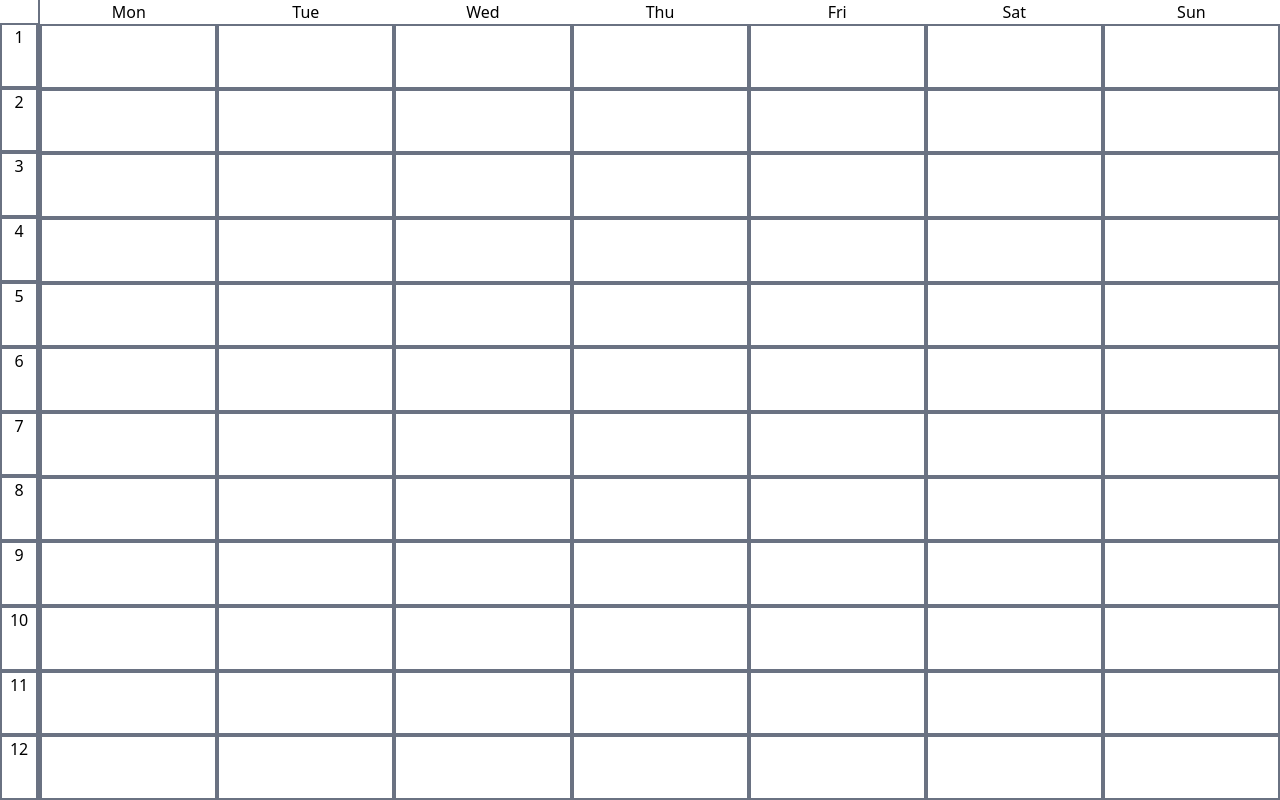
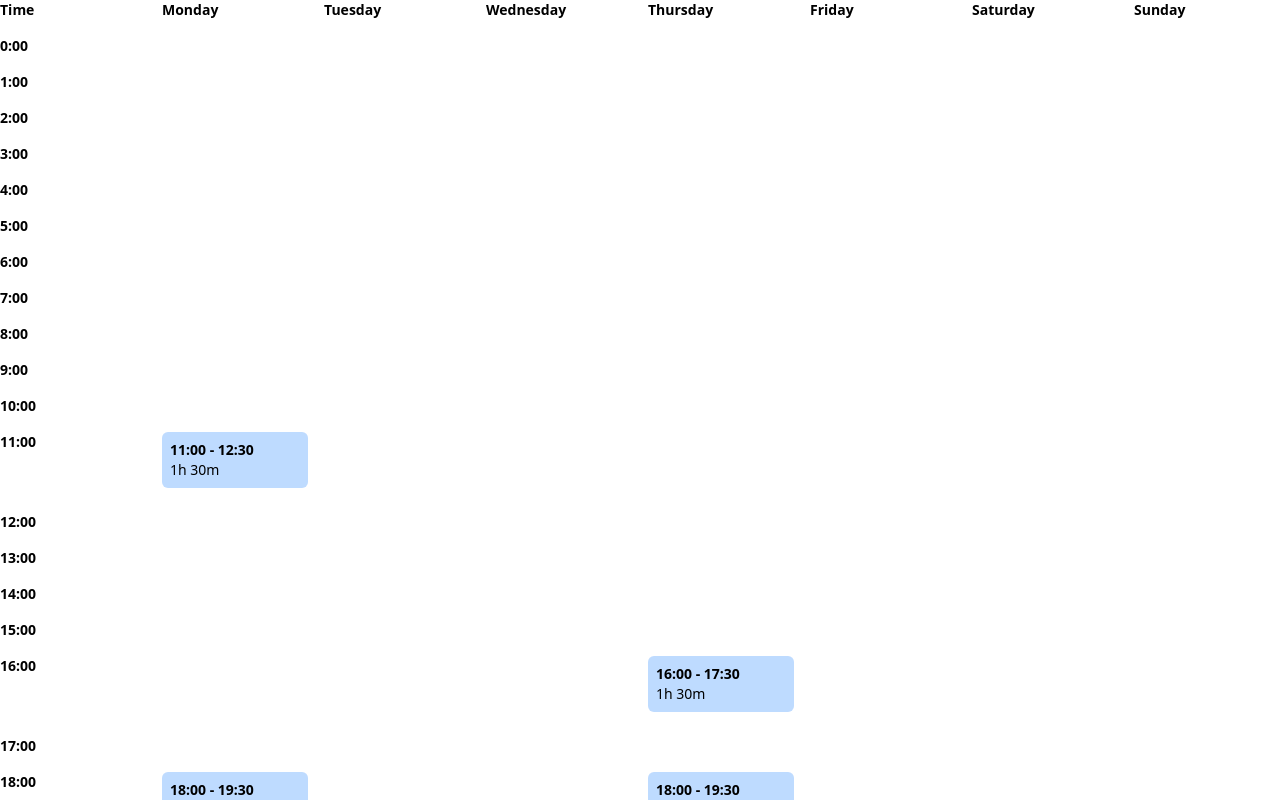
Before and after one commit to LucaBazzea/roll_call, a SvelteKit app in the folder client/: page /gym/schedule in a window 1280 px wide. Shown: the top 800 px of the page. Built offline with nearby package versions, Linux system fonts and the light colour scheme.

Commit message:
DIY calendar

```diff
--- a/client/src/routes/gym/schedule/+page.svelte
+++ b/client/src/routes/gym/schedule/+page.svelte
@@ -14,127 +14,43 @@
 		sat: [],
 		sun: []
 	};
+
+	function formatTime(time) {
+		const [hours, minutes] = time.split(':');
+		return `${parseInt(hours)}:${minutes}`;
+	}
+
+	function getDuration(start, end) {
+		const [startHours, startMinutes] = start.split(':').map(Number);
+		const [endHours, endMinutes] = end.split(':').map(Number);
+		const durationMinutes = endHours * 60 + endMinutes - (startHours * 60 + startMinutes);
+		return `${Math.floor(durationMinutes / 60)}h ${durationMinutes % 60}m`;
+	}
 </script>
 
-<div class="flex h-screen flex-row text-center">
-	<div class="flex w-12 flex-col border-r-2 border-gray-500">
-		<div class="h-[300px]"></div>
-		<div class="size-full border-2 border-gray-500">1</div>
-		<div class="size-full border-2 border-gray-500">2</div>
-		<div class="size-full border-2 border-gray-500">3</div>
-		<div class="size-full border-2 border-gray-500">4</div>
-		<div class="size-full border-2 border-gray-500">5</div>
-		<div class="size-full border-2 border-gray-500">6</div>
-		<div class="size-full border-2 border-gray-500">7</div>
-		<div class="size-full border-2 border-gray-500">8</div>
-		<div class="size-full border-2 border-gray-500">9</div>
-		<div class="size-full border-2 border-gray-500">10</div>
-		<div class="size-full border-2 border-gray-500">11</div>
-		<div class="size-full border-2 border-gray-500">12</div>
-	</div>
-	<div id="mon" class="flex w-1/6 flex-col">
-		<h1>Mon</h1>
-		<div class="size-full border-2 border-gray-500"></div>
-		<div class="size-full border-2 border-gray-500"></div>
-		<div class="size-full border-2 border-gray-500"></div>
-		<div class="size-full border-2 border-gray-500"></div>
-		<div class="size-full border-2 border-gray-500"></div>
-		<div class="size-full border-2 border-gray-500"></div>
-		<div class="size-full border-2 border-gray-500"></div>
-		<div class="size-full border-2 border-gray-500"></div>
-		<div class="size-full border-2 border-gray-500"></div>
-		<div class="size-full border-2 border-gray-500"></div>
-		<div class="size-full border-2 border-gray-500"></div>
-		<div class="size-full border-2 border-gray-500"></div>
-	</div>
-	<div id="tue" class="flex w-1/6 flex-col">
-		<div>Tue</div>
-		<div class="size-full border-2 border-gray-500"></div>
-		<div class="size-full border-2 border-gray-500"></div>
-		<div class="size-full border-2 border-gray-500"></div>
-		<div class="size-full border-2 border-gray-500"></div>
-		<div class="size-full border-2 border-gray-500"></div>
-		<div class="size-full border-2 border-gray-500"></div>
-		<div class="size-full border-2 border-gray-500"></div>
-		<div class="size-full border-2 border-gray-500"></div>
-		<div class="size-full border-2 border-gray-500"></div>
-		<div class="size-full border-2 border-gray-500"></div>
-		<div class="size-full border-2 border-gray-500"></div>
-		<div class="size-full border-2 border-gray-500"></div>
-	</div>
-	<div id="wed" class="flex w-1/6 flex-col">
-		<div>Wed</div>
-		<div class="size-full border-2 border-gray-500"></div>
-		<div class="size-full border-2 border-gray-500"></div>
-		<div class="size-full border-2 border-gray-500"></div>
-		<div class="size-full border-2 border-gray-500"></div>
-		<div class="size-full border-2 border-gray-500"></div>
-		<div class="size-full border-2 border-gray-500"></div>
-		<div class="size-full border-2 border-gray-500"></div>
-		<div class="size-full border-2 border-gray-500"></div>
-		<div class="size-full border-2 border-gray-500"></div>
-		<div class="size-full border-2 border-gray-500"></div>
-		<div class="size-full border-2 border-gray-500"></div>
-		<div class="size-full border-2 border-gray-500"></div>
-	</div>
-	<div id="thu" class="flex w-1/6 flex-col">
-		<div>Thu</div>
-		<div class="size-full border-2 border-gray-500"></div>
-		<div class="size-full border-2 border-gray-500"></div>
-		<div class="size-full border-2 border-gray-500"></div>
-		<div class="size-full border-2 border-gray-500"></div>
-		<div class="size-full border-2 border-gray-500"></div>
-		<div class="size-full border-2 border-gray-500"></div>
-		<div class="size-full border-2 border-gray-500"></div>
-		<div class="size-full border-2 border-gray-500"></div>
-		<div class="size-full border-2 border-gray-500"></div>
-		<div class="size-full border-2 border-gray-500"></div>
-		<div class="size-full border-2 border-gray-500"></div>
-		<div class="size-full border-2 border-gray-500"></div>
-	</div>
-	<div id="fri" class="flex w-1/6 flex-col">
-		<div>Fri</div>
-		<div class="size-full border-2 border-gray-500"></div>
-		<div class="size-full border-2 border-gray-500"></div>
-		<div class="size-full border-2 border-gray-500"></div>
-		<div class="size-full border-2 border-gray-500"></div>
-		<div class="size-full border-2 border-gray-500"></div>
-		<div class="size-full border-2 border-gray-500"></div>
-		<div class="size-full border-2 border-gray-500"></div>
-		<div class="size-full border-2 border-gray-500"></div>
-		<div class="size-full border-2 border-gray-500"></div>
-		<div class="size-full border-2 border-gray-500"></div>
-		<div class="size-full border-2 border-gray-500"></div>
-		<div class="size-full border-2 border-gray-500"></div>
-	</div>
-	<div id="sat" class="flex w-1/6 flex-col">
-		<div>Sat</div>
-		<div class="size-full border-2 border-gray-500"></div>
-		<div class="size-full border-2 border-gray-500"></div>
-		<div class="size-full border-2 border-gray-500"></div>
-		<div class="size-full border-2 border-gray-500"></div>
-		<div class="size-full border-2 border-gray-500"></div>
-		<div class="size-full border-2 border-gray-500"></div>
-		<div class="size-full border-2 border-gray-500"></div>
-		<div class="size-full border-2 border-gray-500"></div>
-		<div class="size-full border-2 border-gray-500"></div>
-		<div class="size-full border-2 border-gray-500"></div>
-		<div class="size-full border-2 border-gray-500"></div>
-		<div class="size-full border-2 border-gray-500"></div>
-	</div>
-	<div id="sun" class="flex w-1/6 flex-col">
-		<div>Sun</div>
-		<div class="size-full border-2 border-gray-500"></div>
-		<div class="size-full border-2 border-gray-500"></div>
-		<div class="size-full border-2 border-gray-500"></div>
-		<div class="size-full border-2 border-gray-500"></div>
-		<div class="size-full border-2 border-gray-500"></div>
-		<div class="size-full border-2 border-gray-500"></div>
-		<div class="size-full border-2 border-gray-500"></div>
-		<div class="size-full border-2 border-gray-500"></div>
-		<div class="size-full border-2 border-gray-500"></div>
-		<div class="size-full border-2 border-gray-500"></div>
-		<div class="size-full border-2 border-gray-500"></div>
-		<div class="size-full border-2 border-gray-500"></div>
-	</div>
+<div class="grid grid-cols-8 gap-4 text-sm">
+	<div class="col-span-1 font-bold">Time</div>
+	<div class="col-span-1 font-bold">Monday</div>
+	<div class="col-span-1 font-bold">Tuesday</div>
+	<div class="col-span-1 font-bold">Wednesday</div>
+	<div class="col-span-1 font-bold">Thursday</div>
+	<div class="col-span-1 font-bold">Friday</div>
+	<div class="col-span-1 font-bold">Saturday</div>
+	<div class="col-span-1 font-bold">Sunday</div>
+
+	{#each Array.from({ length: 24 }, (_, i) => i) as hour}
+		<div class="col-span-1 font-bold">{formatTime(`${hour}:00`)}</div>
+		{#each Object.keys(schedule) as day}
+			<div class="col-span-1">
+				{#each schedule[day] as event}
+					{#if event.start.split(':')[0] === `${hour}`}
+						<div class="mb-2 rounded-md bg-blue-200 p-2">
+							<div class="font-bold">{formatTime(event.start)} - {formatTime(event.end)}</div>
+							<div>{getDuration(event.start, event.end)}</div>
+						</div>
+					{/if}
+				{/each}
+			</div>
+		{/each}
+	{/each}
 </div>
```
